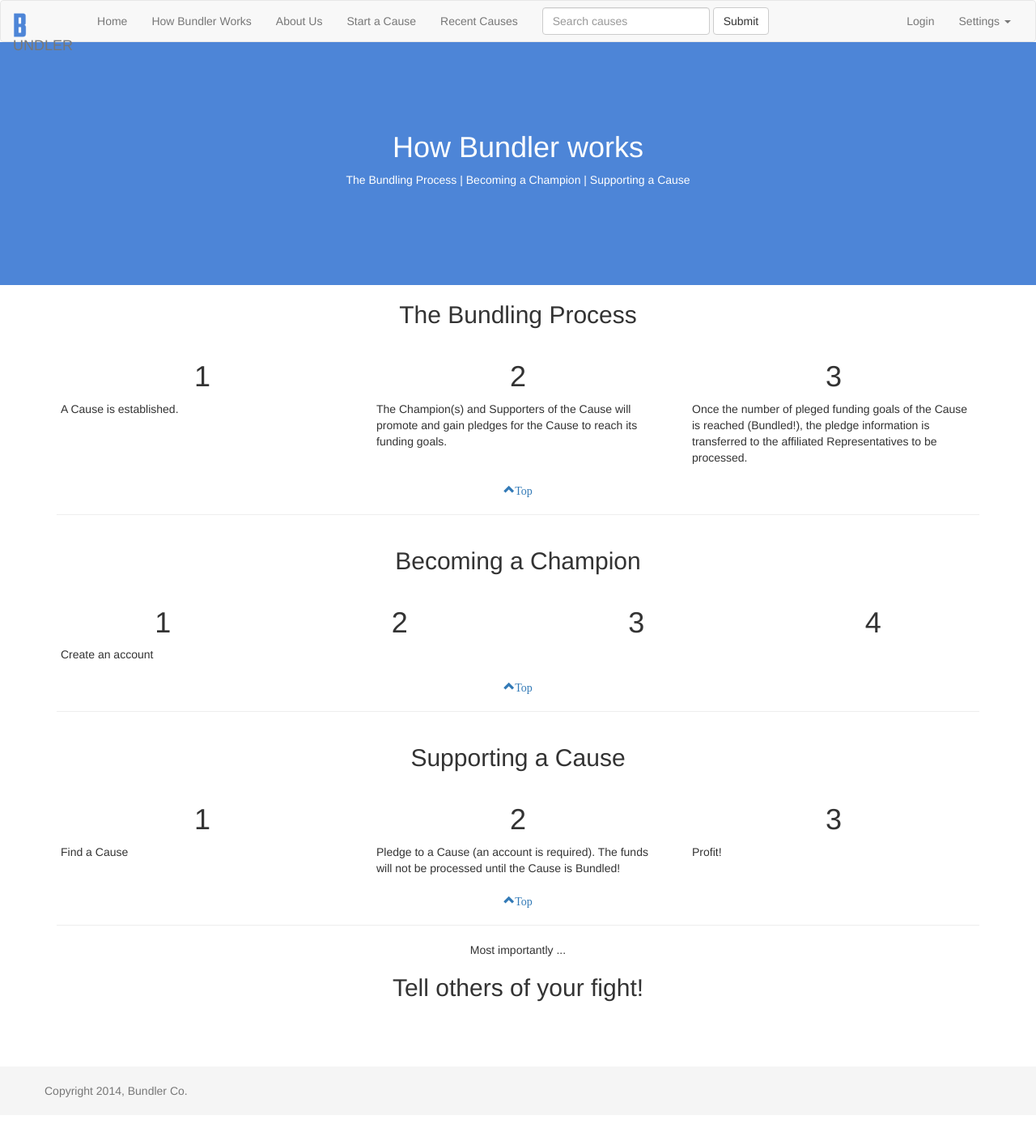
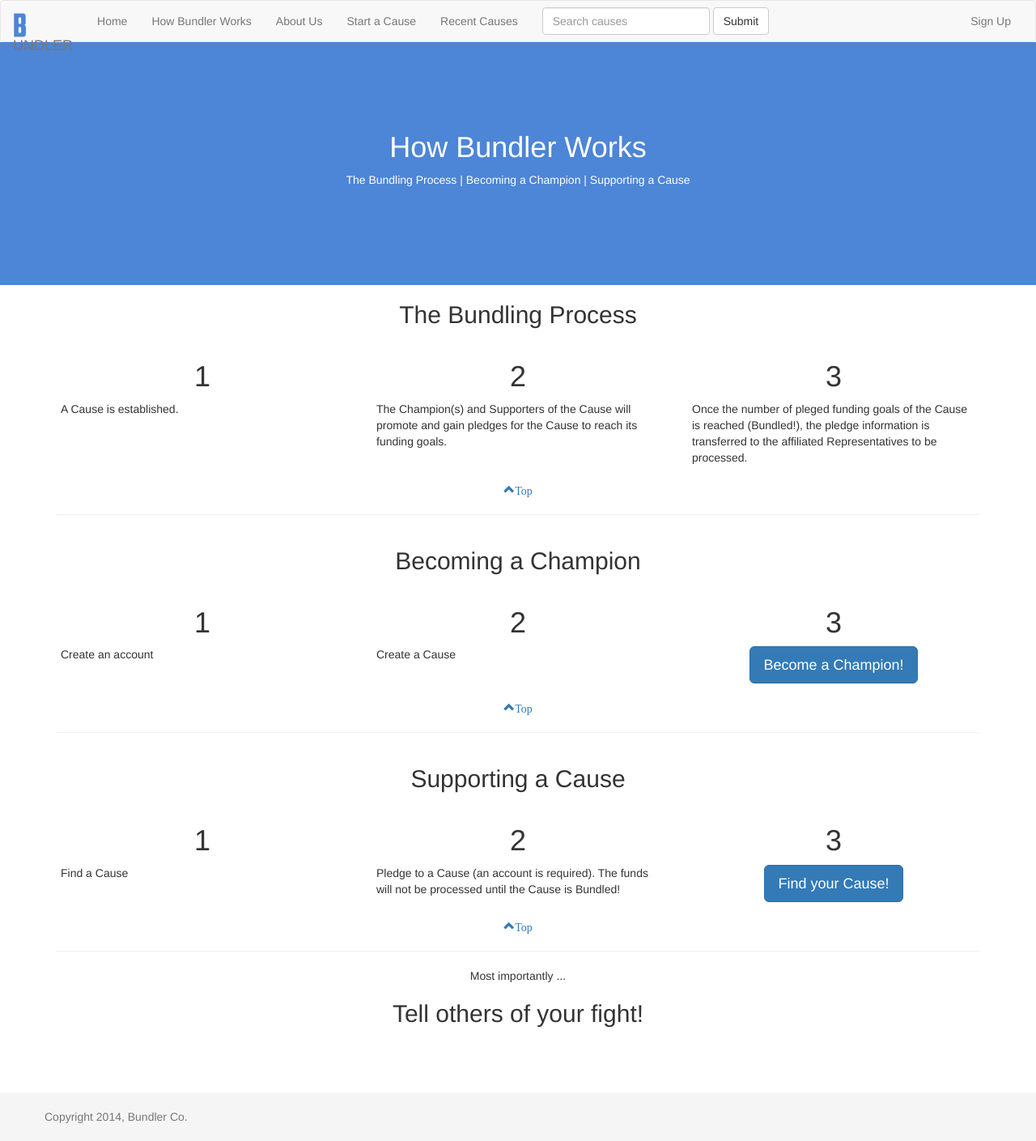
Before and after one commit to msunardi/bundler, a Django app: page /how/ in a window 1280 px wide. Shown: the whole page at 81% size. Before the commit the page ends 1355 px from the top, so only its background shows below. Run offline with Django 3.2, Linux system fonts and the light colour scheme; parts of the project's set-up code (start-up, migrations or seed data) failed here and were passed over; some libraries are stand-ins or nearby versions.

Commit message:
Template changes. Temporary champion photo

```diff
--- a/bundlerco/cause/templates/base.html
+++ b/bundlerco/cause/templates/base.html
@@ -5,13 +5,13 @@
     <meta http-equiv="X-UA-Compatible" content="IE=edge">
     <meta name="viewport" content="width=device-width, initial-scale=1">
 	<title>Home Page</title>
-	<link rel="icon" href="{{ STATIC_URL }}favicon.ico" type="image/x-icon" />
+	<link rel="icon" href="{% static 'favicon.ico' %}" type="image/x-icon" />
 	<link rel="shortcut icon" href="/favicon.ico" />
 	<head>
+		<script src="//code.jquery.com/jquery-1.11.0.min.js"></script>
+		<script src="//code.jquery.com/jquery-migrate-1.2.1.min.js"></script>
 		<link href="//maxcdn.bootstrapcdn.com/bootstrap/3.1.1/css/bootstrap.min.css" rel="stylesheet">
 		<script src="//maxcdn.bootstrapcdn.com/bootstrap/3.1.1/js/bootstrap.min.js"></script>
-		<script src="//code.jquery.com/jquery-1.11.0.min.js"></script>
-		<script src="//code.jquery.com/jquery-migrate-1.2.1.min.js"></script>
 
 		<script type="text/javascript" src="http://w.sharethis.com/button/buttons.js"></script>
 <script type="text/javascript">stLight.options({publisher: "36e52ba7-fdac-40dc-92c5-9e6a58841a09", doNotHash: false, doNotCopy: false, hashAddressBar: false});</script>
@@ -92,7 +92,8 @@
 				      </ul>
 
 				      <ul class="nav navbar-nav navbar-right">
-				        <li><a href="#" title="Login">Login</a></li>
+				        <li><a href="#" title="Sign up">Sign Up</a></li>
+				        {% comment %}
 				        <li class="dropdown">
 				          <a href="#" class="dropdown-toggle" data-toggle="dropdown">Settings <b class="caret"></b></a>
 				          <ul class="dropdown-menu">
@@ -103,6 +104,7 @@
 				            <li><a href="#">Separated link</a></li>
 				          </ul>
 				        </li>
+				        {% endcomment %}
 				      </ul>
 				    </div><!-- /.navbar-collapse -->
 				</div>
--- a/bundlerco/cause/templates/cause_detail.html
+++ b/bundlerco/cause/templates/cause_detail.html
@@ -33,7 +33,9 @@
 		<br />
 		<div class="col-md-2">
 			<!--img src="/{{ object.manager.picture }}" /-->
-			<img src="{{ MEDIA_URL }}jack_bauer.png" height=100 />
+
+			<img src="{% static 'jack_bauer.png' %}" width=130/>
+
 		</div>
 		<div class="col-md-10">
 			{{ object.manager.bio }}
--- a/bundlerco/cause/templates/how.html
+++ b/bundlerco/cause/templates/how.html
@@ -24,7 +24,7 @@
 	<div id="header-top">
 		<div class="container">
 			<div class="row how-topic-title">
-				<h1>How Bundler works</h1>
+				<h1>How Bundler Works</h1>
 				<p><a href="#bundling" title="The bundling process">The Bundling Process</a> | <a href="#champion" title="Becoming a champion">Becoming a Champion</a> | <a href="#support" title="Supporting a cause">Supporting a Cause</a></p>
 			</div>
 
@@ -55,20 +55,19 @@
 		<div class="row">
 			<a name="champion"></a>
 			<div class="how-topic-title"><h2>Becoming a Champion</h2></div>
-			<div class="col-md-3 how-topic-sections">
+			<div class="col-md-4 how-topic-sections">
 				<center><h1>1</h1></center>
 				<div class="center-block">
 					<p>Create an account</p>
 				</div>
 			</div>
-			<div class="col-md-3 how-topic-sections">
+			<div class="col-md-4 how-topic-sections">
 				<center><h1>2</h1></center>
+				<p>Create a Cause</p>
 			</div>
-			<div class="col-md-3 how-topic-sections">
+			<div class="col-md-4 how-topic-sections">
 				<center><h1>3</h1></center>
-			</div>
-			<div class="col-md-3 how-topic-sections">
-				<center><h1>4</h1></center>
+				<p><center><a class="btn btn-primary btn-lg" href="{% url 'cause:create' %}" title="Start a new Cause">Become a Champion!</a></center></p>
 			</div>
 		</div>
 		<center><a href="#top"><i class="glyphicon glyphicon-chevron-up">Top</i></a></center>
@@ -86,7 +85,7 @@
 			</div>
 			<div class="col-md-4 how-topic-sections">
 				<center><h1>3</h1></center>
-				<p>Profit!</p>
+				<p><center><a class="btn btn-primary btn-lg" href="{% url 'cause:list' %}" title="Find your cause">Find your Cause!</a></center></p>
 			</div>
 		</div>
 		<center><a href="#top"><i class="glyphicon glyphicon-chevron-up">Top</i></a></center>
@@ -94,6 +93,10 @@
 		<div class="row">
 			<center><p>Most importantly ...</p>
 			<h2>Tell others of your fight!</h2>
+			<span class='st_facebook_large' displayText='Facebook'></span>
+			<span class='st_twitter_large' displayText='Tweet'></span>
+			<span class='st_linkedin_large' displayText='LinkedIn'></span>
+			<span class='st_googleplus_large' displayText='Google +'></span>
 			</center>
 		</div>
 		<p></p>
--- a/bundlerco/cause/templates/index.html
+++ b/bundlerco/cause/templates/index.html
@@ -66,7 +66,7 @@
 
 			<hr />
 		{% endfor %}
-		<br>
+
 		<a href="{% url 'cause:list' %}" title="List of all Causes">Find more</a>
 	</div>
 </div>
```
Also changed, not shown: bundlerco/cause/static/favicon.ico (added), bundlerco/cause/static/jack_bauer.png (added), bundlerco/db.sqlite3.
